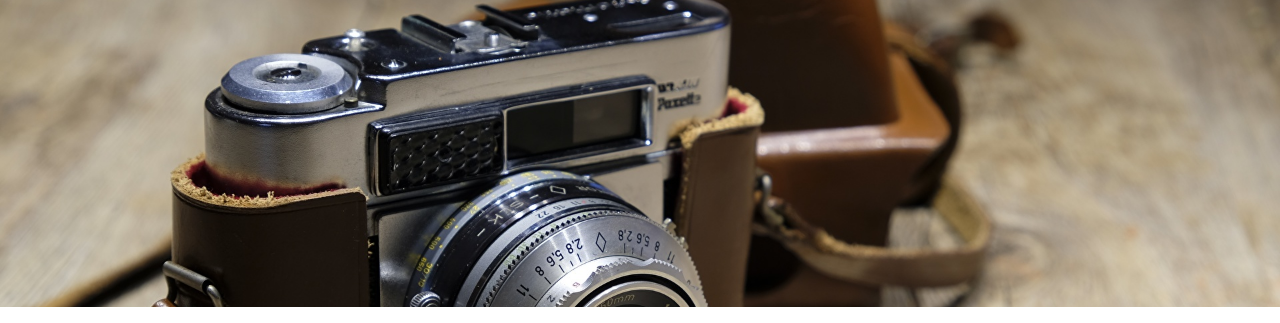
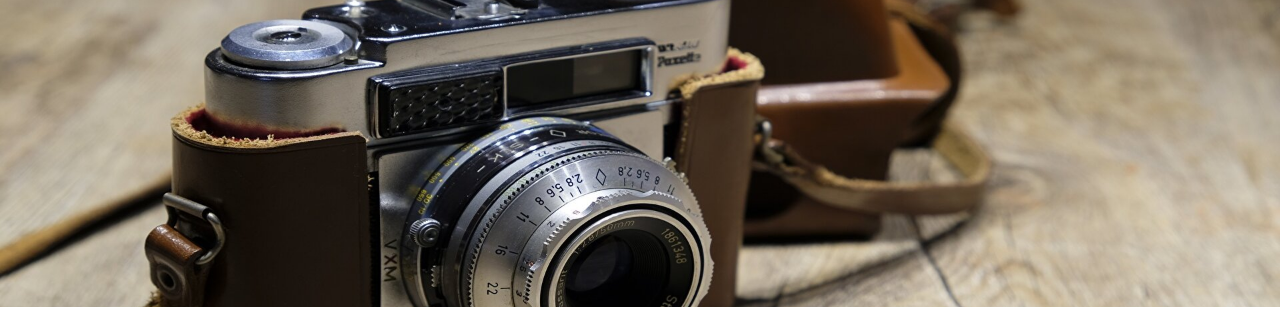
Before and after one commit to jessie2511/P5_Orinoco, a website: page index.html in a window 1280 px wide. Shown: the part 239-562 px from the top of the page. Drawn offline with nearby package versions, Linux system fonts and the light colour scheme; no server answers.

Commit message:
modif image banner

```diff
--- a/style.css
+++ b/style.css
@@ -25,7 +25,7 @@ footer a {
   font-size: 2.8em;
 }
 #banner {
-  background-image: url("Retro_Camera.jpg");
+  background-image: url("retrocam.jpg");
   background-size: cover;
   background-repeat: no-repeat;
   display: flex;
```
Also changed, not shown: retrocam.jpg (added).
